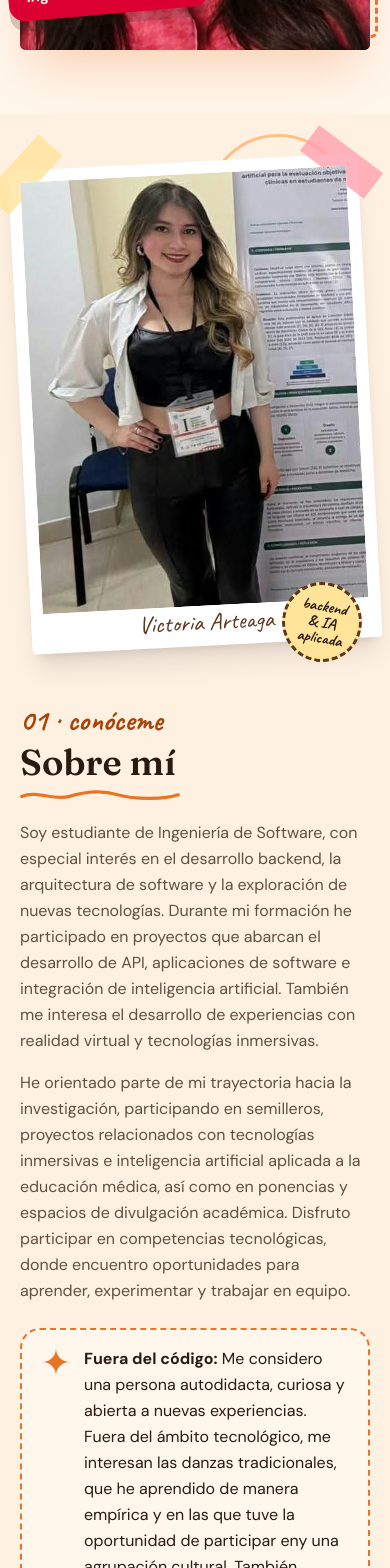
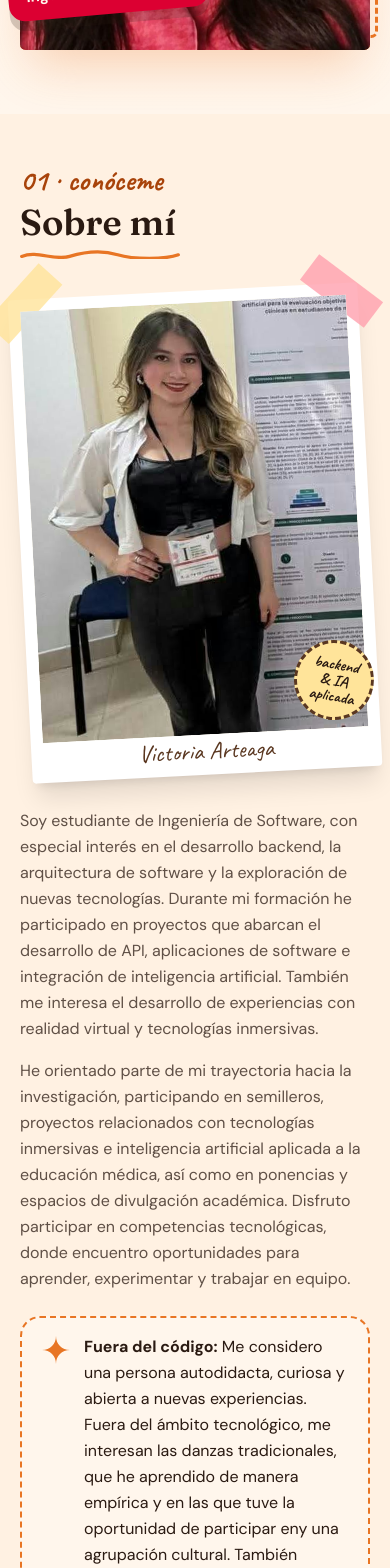
Before and after one commit to VictoriaArteaga/Mi-Portafolio, a Next.js app in the folder portafolio/: page / in a window 390 px wide. Shown: the part 1520-3088 px from the top of the page. Built offline with nearby package versions, Linux system fonts and the light colour scheme; a web font is replaced by a local one.

Commit message:
Arreglos en el responsive de sobre mí

```diff
--- a/portafolio/components/About.tsx
+++ b/portafolio/components/About.tsx
@@ -93,11 +93,12 @@ export default function About() {
   return (
     <section id="sobre-mi" className="relative overflow-hidden bg-[#fff1e2] py-12 dark:bg-umber sm:py-14">
       {/* Anillos decorativos */}
-      <div aria-hidden className="absolute right-10 top-5 size-36 rounded-full border-[3px] border-tangerine/60" />
-      <div aria-hidden className="absolute right-20 top-14 size-36 rounded-full border-[3px] border-terracota/40" />
+      <div aria-hidden className="absolute right-10 top-5 hidden size-36 rounded-full sm:block border-[3px] border-tangerine/60" />
+      <div aria-hidden className="absolute right-20 top-14 hidden size-36 rounded-full sm:block border-[3px] border-terracota/40" />
 
-      <div className="relative mx-auto grid max-w-[1264px] items-center gap-14 px-5 sm:px-8 lg:grid-cols-[460px_minmax(0,1fr)] lg:gap-16">
-        <Reveal className="relative">
+      <div className="relative mx-auto grid max-w-[1264px] items-center gap-8 px-5 sm:px-8 lg:grid-cols-[460px_minmax(0,1fr)] lg:gap-x-16 lg:gap-y-0">
+        {/* En celular: título primero, luego la imagen y luego el resto. En escritorio: imagen a la izquierda. */}
+        <Reveal className="relative order-2 lg:order-none lg:col-start-1 lg:row-span-2 lg:row-start-1">
           {/* Polaroid */}
           <div className="relative mx-auto w-full max-w-[460px] -rotate-3 rounded-sm bg-white p-3 pb-10 shadow-xl transition-transform duration-300 ease-out-strong hover:rotate-0 dark:bg-bark dark:shadow-black/35">
             <div aria-hidden className="absolute -left-6 -top-3 h-8 w-20 -rotate-45 bg-butter/80" />
@@ -113,7 +114,7 @@ export default function About() {
           {/* Sello */}
           <div
             aria-hidden
-            className="font-hand absolute -bottom-4 right-2 grid size-20 rotate-[10deg] place-items-center rounded-full border-[3px] border-dashed border-cocoa bg-butter text-center text-base sm:size-[6.5rem] sm:text-[1.35rem] font-bold leading-none text-ink dark:border-linen dark:bg-terracota dark:text-night sm:-right-3"
+            className="font-hand absolute bottom-14 -right-1 grid size-20 rotate-[10deg] place-items-center rounded-full border-[3px] border-dashed border-cocoa bg-butter text-center text-base sm:-bottom-5 sm:right-0 sm:size-[6.5rem] sm:text-[1.35rem] lg:-right-3 font-bold leading-none text-ink dark:border-linen dark:bg-terracota dark:text-night sm:-right-3"
           >
             <span>
               {extra.stamp[0]}
@@ -125,7 +126,7 @@ export default function About() {
           </div>
         </Reveal>
 
-        <Reveal delay={100}>
+        <Reveal delay={100} className="order-1 lg:order-none lg:col-start-2 lg:row-start-1 lg:self-end">
           <p className="font-hand text-3xl font-bold text-[#a8430a] dark:text-tangerine">{extra.eyebrow}</p>
           <h2 className="mt-1 font-serif text-4xl font-semibold sm:text-5xl">
             {t.sectionTitle}
@@ -133,8 +134,10 @@ export default function About() {
           <svg aria-hidden viewBox="0 0 200 12" fill="none" className="mt-2 w-40 text-terracota dark:text-tangerine">
             <path d="M2 8c20-8 40 6 60 0s40-8 60-2 60 6 76 0" stroke="currentColor" strokeWidth="4" strokeLinecap="round" />
           </svg>
+        </Reveal>
 
-          <div className="mt-5 space-y-4 text-left leading-relaxed sm:text-justify text-ink/75 dark:text-moon/75">
+        <Reveal delay={150} className="order-3 lg:order-none lg:col-start-2 lg:row-start-2 lg:self-start">
+          <div className="space-y-4 text-left lg:mt-5 leading-relaxed sm:text-justify text-ink/75 dark:text-moon/75">
             {mainParagraphs.map((paragraph) => (
               <p key={paragraph}>{paragraph}</p>
             ))}
```
